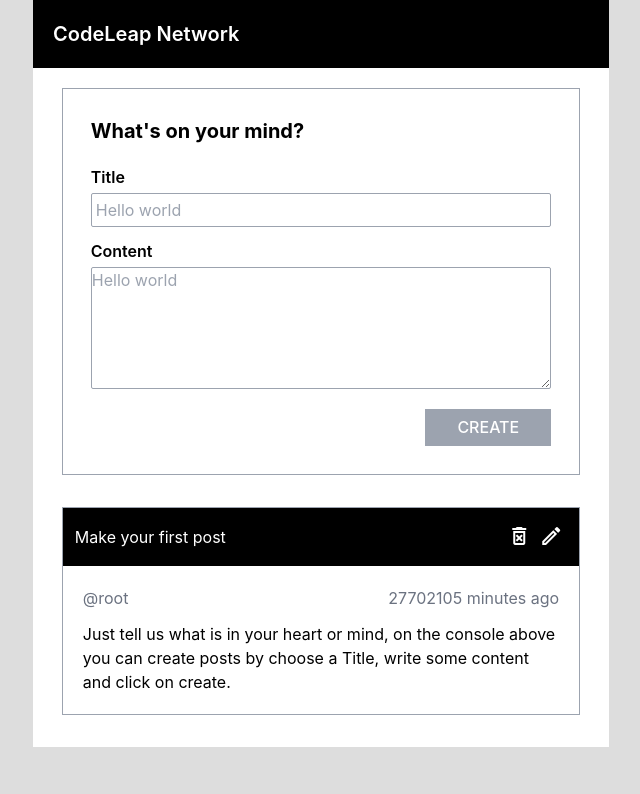
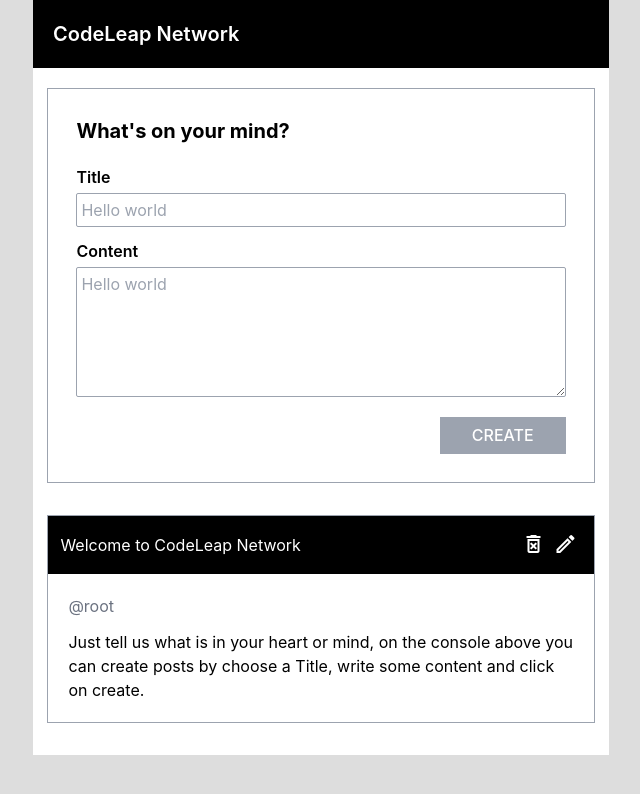
Before and after one commit to Adson-Gomes-Oliveira/Codeleap_Network, a React (Create React App) app: page /home in a window 1280 px wide. Shown: the top 794 px of the page, without its empty margins (319-959 px from the left). Built offline with nearby package versions, Linux system fonts and the light colour scheme.

Commit message:
<feat>: Adjustments made to post text

```diff
--- a/src/actions/index.js
+++ b/src/actions/index.js
@@ -17,15 +17,8 @@
   }
 };
 
-const clearTempPost = () => {
-  return {
-    type: CLEAR_TEMP_TYPE,
-  }
-}
-
 const actions = {
   toggleButton,
-  clearTempPost,
   userAction: { createUser },
   postAction: { createPost, storePostInputs, togglePopup, editPost, deletePost },
 }
--- a/src/actions/postAction.js
+++ b/src/actions/postAction.js
@@ -1,7 +1,6 @@
 import { CREATE_POST_TYPE, STORE_POST_INPUTS, TOGGLE_POPUP_TYPE, EDIT_POST_TYPE, DELETE_POST_TYPE } from ".";
 
 export const storePostInputs = (input) => {
-  console.log(input);
   return {
     type: STORE_POST_INPUTS,
     title: input.title,
--- a/src/components/Console.jsx
+++ b/src/components/Console.jsx
@@ -31,9 +31,9 @@
     }
 
     dispatch(actions.postAction.storePostInputs(postInputState));
-  }
+  };
 
-  const handleClick = () => {
+  const handleCreate = () => {
     const now = new Date();
 
     const postInfos = {
@@ -66,7 +66,7 @@
 
   const handleClose = () => {
     dispatch(actions.postAction.togglePopup(null, false, 0));
-  }
+  };
 
   return (
     <section className={editMode ? "console-edit" : "console"}>
@@ -105,7 +105,7 @@
       <button
         type="button"
         disabled={stateHomepage.isButtonDisabled}
-        onClick={editMode ? handleEdit : handleClick}
+        onClick={editMode ? handleEdit : handleCreate}
       >
         {editMode ? "SAVE" : "CREATE"}
       </button>
--- a/src/components/Posts.jsx
+++ b/src/components/Posts.jsx
@@ -15,7 +15,7 @@
 
   const { user } = state;
 
-  const postTime = (datetime) => {
+  const postTime = (datetime) => { // Function for calculate time on posts
     const now = moment(timeNow);
     const past = moment(datetime);
     const duration = moment.duration(now.diff(past));
@@ -26,7 +26,7 @@
     return duration.asMinutes();
   }
 
-  useEffect(() => {
+  useEffect(() => { // useEffect for update time on posts
     const interval = setInterval(() => {
       setTimeNow(new Date());
     }, INTERVAL_TO_UPDATE);
@@ -89,7 +89,9 @@
             <div className="post-content">
               <div className="content-header">
                 <span className="header-username">{`@${username}`}</span>
-                <span className="header-datetime">{`${Math.round(postTime(datetime))} minutes ago`}</span>
+                {datetime !== 0 && (
+                  <span className="header-datetime">{`${Math.round(postTime(datetime))} minutes ago`}</span>
+                )}
               </div>
 
               <div className="content-text">
--- a/src/components/style.console.css
+++ b/src/components/style.console.css
@@ -1,9 +1,9 @@
 .console {
-  @apply mt-5 p-7 w-[90%] border border-gray-400 flex flex-col;
+  @apply mt-5 p-7 w-[95%] border border-gray-400 flex flex-col;
 }
 
 .console-edit {
-  @apply mt-5 p-7 w-[90%] bg-white flex flex-col;
+  @apply mt-5 p-7 w-[50%] bg-white flex flex-col;
 }
 
 .console-edit .console-header {
@@ -74,12 +74,18 @@
   @apply mb-1 font-semibold;
 }
 
-.console .post-form label input,
-textarea {
+.console .post-form label input {
   @apply p-1 border border-gray-400 rounded-sm;
 }
 
-.console-edit .post-form label input,
-textarea {
+.console-edit .post-form label input {
   @apply p-1 border border-gray-400 rounded-sm;
 }
+
+.console .post-form label textarea {
+  @apply p-1 border border-gray-400 rounded-sm;
+}
+
+.console-edit .post-form label textarea {
+  @apply p-1 border border-gray-400 rounded-sm;
+}
--- a/src/components/style.popup.css
+++ b/src/components/style.popup.css
@@ -1,5 +1,5 @@
 .unvalid-user-alert {
-  @apply w-[35rem] h-44 bg-white flex flex-col items-center justify-evenly;
+  @apply w-[50%] h-[30%] bg-white flex flex-col items-center justify-evenly;
 }
 
 .unvalid-user-alert span:first-of-type {
@@ -15,7 +15,7 @@
 }
 
 .delete-post-alert {
-  @apply w-[35rem] h-44 bg-white flex flex-col items-center justify-evenly;
+  @apply  w-[50%] h-[30%] bg-white flex flex-col items-center justify-evenly;
 }
 
 .delete-post-alert span:first-of-type {
--- a/src/components/style.post.css
+++ b/src/components/style.post.css
@@ -4,7 +4,7 @@
 
 @layer base {
   .post-section {
-    @apply w-[90%] flex flex-col;
+    @apply w-[95%] flex flex-col;
   }
 
   .post-section .post {
--- a/src/pages/Signup.jsx
+++ b/src/pages/Signup.jsx
@@ -22,9 +22,9 @@
     }
   }, [isButtonDisabled, user, dispatch]);
 
-  const handleClick = () => navigate('/home');
+  const handleNavigate = () => navigate('/home');
 
-  const handleInput = (event) => {
+  const handleChange = (event) => {
     const { value } = event.target;
     dispatch(actions.userAction.createUser(value));
   };
@@ -40,13 +40,13 @@
             id="username-input"
             type="text"
             placeholder="John Doe"
-            onChange={handleInput}
+            onChange={handleChange}
             value={user}
           />
         </label>
         <button
           type="button"
-          onClick={handleClick}
+          onClick={handleNavigate}
           disabled={isButtonDisabled}
         >
           ENTER
--- a/src/redux/reducers/homepageReducer.js
+++ b/src/redux/reducers/homepageReducer.js
@@ -5,7 +5,6 @@
   TOGGLE_POPUP_TYPE,
   EDIT_POST_TYPE,
   DELETE_POST_TYPE,
-  CLEAR_TEMP_TYPE
 } from "../../actions";
 
 const INITIAL_STATE = {
@@ -13,7 +12,7 @@
   content: '',
   post: [{
     id: 1,
-    title: 'Make your first post',
+    title: 'Welcome to CodeLeap Network',
     content: `Just tell us what is in your heart or mind,
     on the console above you can create posts by choose a Title,
     write some content and click on create.`,
@@ -43,6 +42,8 @@
     case CREATE_POST_TYPE: {
       return {
         ...state,
+        title: '',
+        content: '',
         post: [
           ...state.post,
           {
@@ -57,6 +58,8 @@
 
       return {
         ...state,
+        title: '',
+        content: '',
         post: [...state.post.slice(0, postTarget), action.post, ...state.post.slice(postTarget + 1)],
         postEdit: 0,
         isPopupActive: {
@@ -71,6 +74,8 @@
 
       return {
         ...state,
+        title: '',
+        content: '',
         post: [...state.post.slice(0, postTarget)],
         postDelete: 0,
         isPopupActive: {
@@ -94,13 +99,6 @@
         postDelete: action.idEdit,
       }
     }
-    case CLEAR_TEMP_TYPE: {
-      return {
-        ...state,
-        title: '',
-        content: '',
-      }
-    }
     default:
       return state;
   }
```
